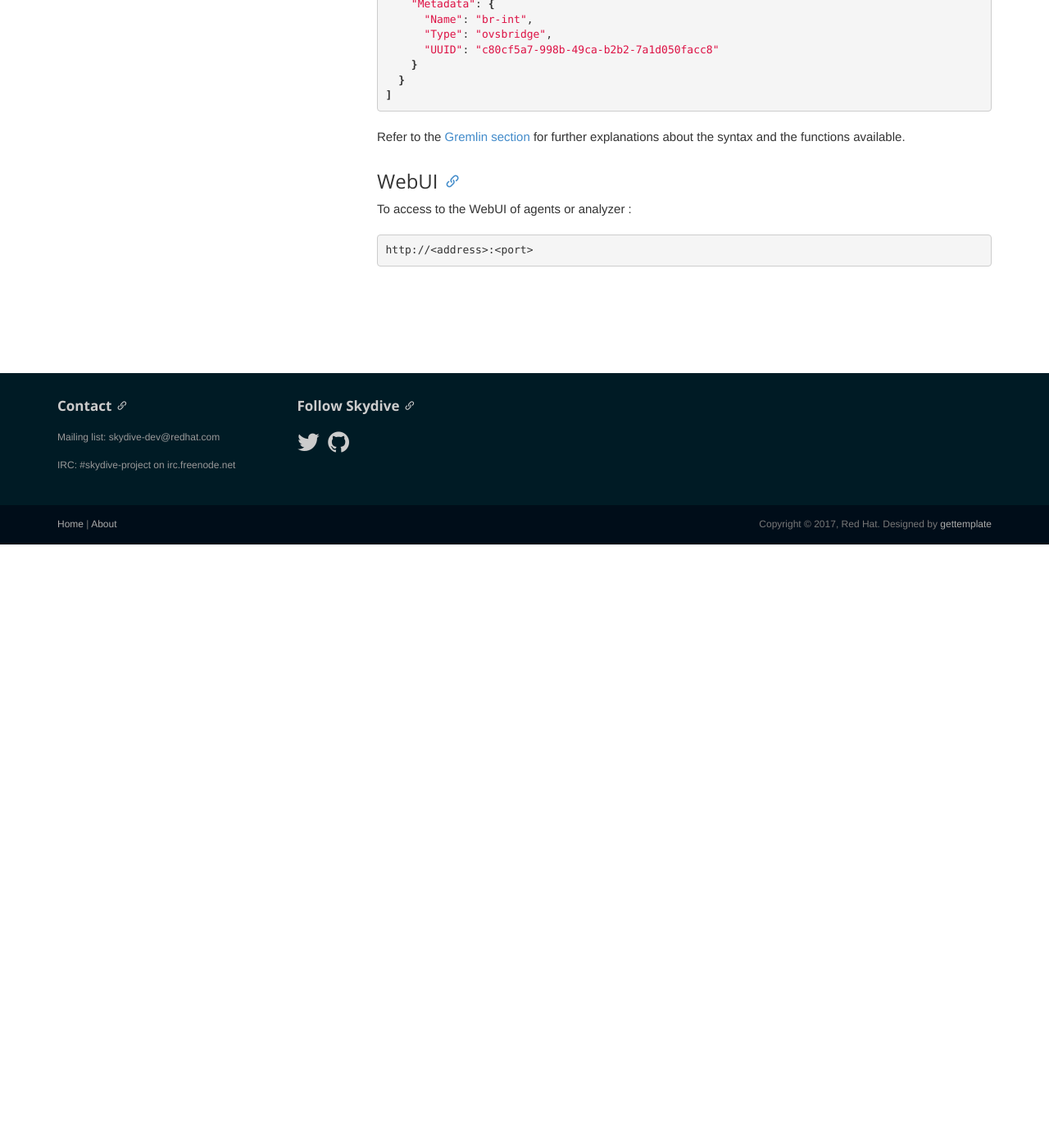
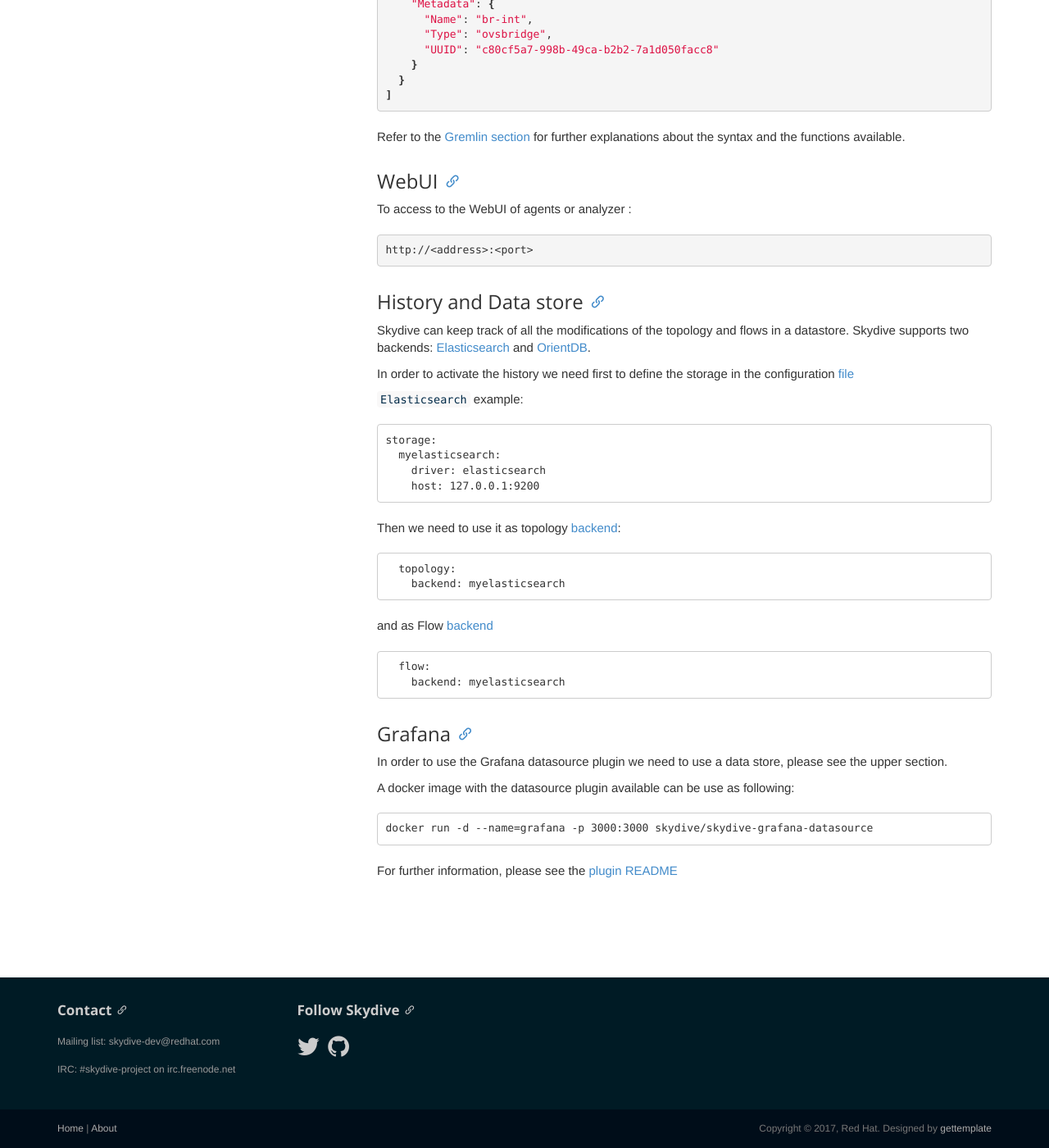
Before and after one commit to skydive-project/skydive.network, a Jekyll site: the page built from documentation/getting-started.md, in a window 1280 px wide and 1400 px high, scrolled down 4369 px. Shown: the whole window at 82% size. Built offline with Jekyll 4.4.1, drawn with Linux system fonts in a browser that asks for light colours; nearby versions of some CDN libraries; before the commit the page ends 5033 px from its top, so only the background shows below that; some of the changed text lies outside the part shown.

Commit message:
Add datastore and grafana sections

````diff
--- a/_layouts/doc.html
+++ b/_layouts/doc.html
@@ -49,6 +49,8 @@
               <li><a href="/documentation/getting-started#docker-compose">Docker compose</a></li>
               <li><a href="/documentation/getting-started#openstackdevstack">Openstack/Devstack</a></li>
               <li><a href="/documentation/getting-started#client--webui">Client & WebUI</a></li>
+              <li><a href="/documentation/getting-started#history-and-data-store">Storage & History</a></li>
+              <li><a href="/documentation/getting-started#grafana">Grafana</a></li>
             </ul>
           </div>
         </div>
--- a/documentation/getting-started.md
+++ b/documentation/getting-started.md
@@ -262,3 +262,48 @@
 {% highlight shell %}
 http://<address>:<port>
 {% endhighlight %}
+
+### History and Data store
+
+Skydive can keep track of all the modifications of the topology and flows in a datastore. Skydive supports two backends:
+[Elasticsearch](https://www.elastic.co/products/elasticsearch) and [OrientDB](https://orientdb.com/).
+
+In order to activate the history we need first to define the storage in the configuration
+[file](https://github.com/skydive-project/skydive/blob/master/etc/skydive.yml.default#L369)
+
+`Elasticsearch` example:
+
+```
+storage:
+  myelasticsearch:
+    driver: elasticsearch
+    host: 127.0.0.1:9200
+```
+
+Then we need to use it as topology
+[backend](https://github.com/skydive-project/skydive/blob/master/etc/skydive.yml.default#L81):
+
+```
+  topology:
+    backend: myelasticsearch
+```
+
+and as Flow [backend](https://github.com/skydive-project/skydive/blob/master/etc/skydive.yml.default#L74)
+
+```
+  flow:
+    backend: myelasticsearch
+```
+
+### Grafana
+
+In order to use the Grafana datasource plugin we need to use a data store, please see the upper section.
+
+A docker image with the datasource plugin available can be use as following:
+
+```
+docker run -d --name=grafana -p 3000:3000 skydive/skydive-grafana-datasource
+```
+
+For further information, please see the
+[plugin README](https://github.com/skydive-project/skydive-grafana-datasource)
````
